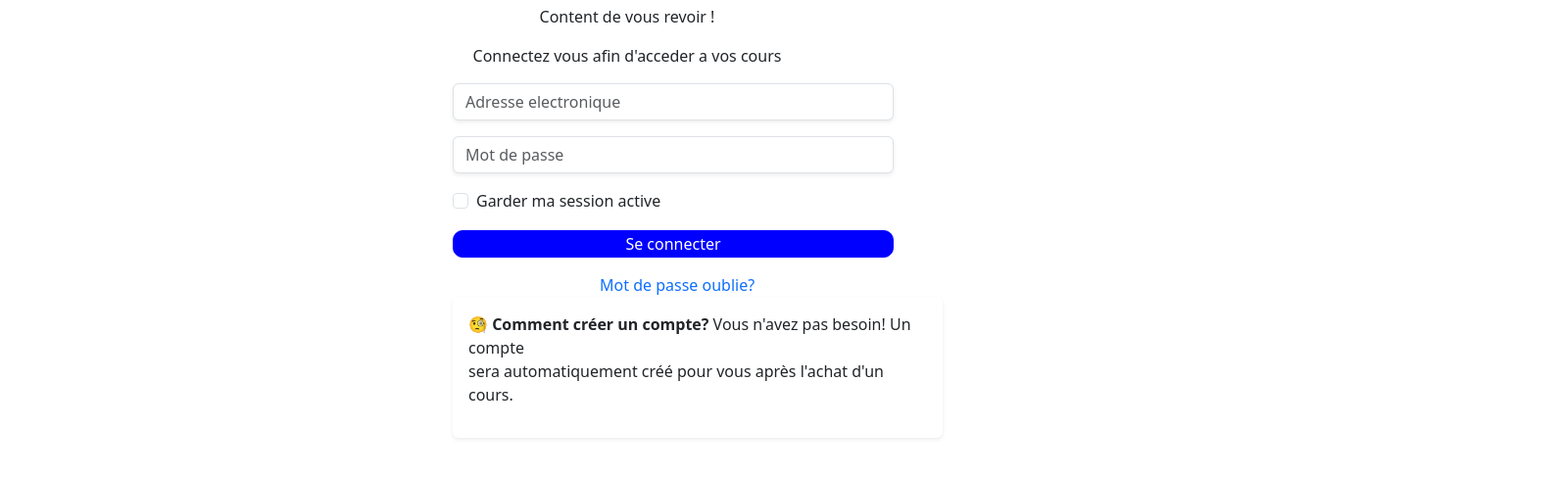
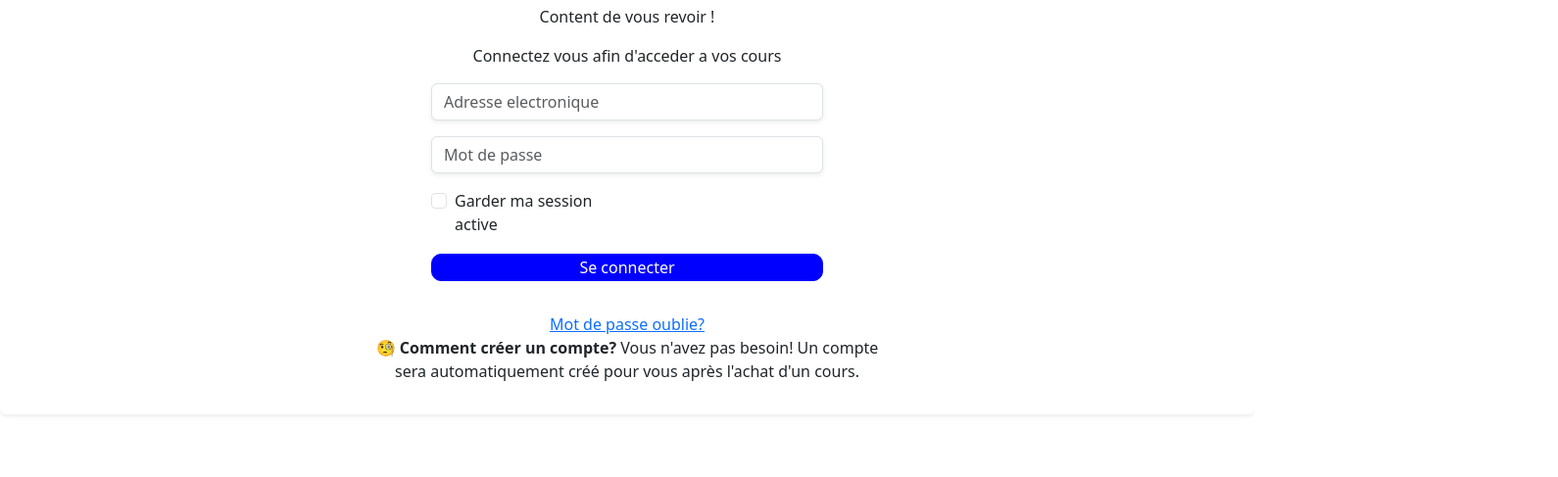
Before and after one commit to Habib-224/groupe3_project, a plain HTML site: page connexion/connexion.html in a window 1280 px wide. Shown: the part 97-584 px from the top of the page at 98% size, 1590 px wide, since content can reach past the window. Drawn offline with nearby package versions, Linux system fonts and the light colour scheme.

Commit message:
version2.0.0

```diff
--- a/connexion/connexion.css
+++ b/connexion/connexion.css
@@ -8,32 +8,37 @@
 .image{
     text-align: center;
 }
+
 input[type="email"],input[type="password"]{
-    width: 450px;
+    width: 400px;
 }
 
 .col-md-12{
     width: 450px;
+}
 
+.container1{
+    margin: 0 auto;
+    width: 400px;
 }
+
 button{
     background-color: blue;
     color: white;
     border: 1px solid blue;
     border-radius: 10px;
+    width: 400px;
 }
-.container{
-    margin-left: 450px;
-    }
+
+
 .text1{
-    margin-right: 200px;
-    width: 500px;
+    text-align: center;
 }
-a{
+
+.motpass a{
     text-decoration: none;
-    margin-left: 150px;
+    text-align: center;
 }
 .forme{
  margin-top: 30px;
-
 }
--- a/connexion/connexion.html
+++ b/connexion/connexion.html
@@ -8,13 +8,7 @@
     <title>Connexion</title>
 </head>
 <body>
-
-
-
-
     <form class="needs-validation" novalidate>
-
-	<!-- class="row g-3 mb-3" -->
         <div class="forme">
             <div class="image col-12">
                     <h1><img src="logo-red.png" class="logo-red">Parlons Code</h1>
@@ -23,29 +17,26 @@
                     <p class="pt ">Content de vous revoir !</p>
                     <p class="">Connectez vous afin d'acceder a vos cours</p>
             </div>
-    <div class="container ">
-        <div class="col-md-12 ">
+        </div>
+        <div class="container1 ">
+            <div class="col">
+                <div class="col-md-6 ">
 
                     <input type="email" class="form-control  mb-3 shadow-sm   bg-body rounded" id="validationServer03"
                         required placeholder="Adresse electronique">
                     <div class="invalid-feedback">
                             Vos identifiants de connexion sont incorrecte.
                     </div>
-	        <!-- <div class="valid-feedback">Ok !</div> -->
+                </div>
 
-
-
-        <div class="col-md-12">
+                <div class="col-md-6">
                     <input type="password" class="form-control mb-3  shadow-sm   bg-body rounded" id="validationServer02"  required placeholder="Mot de passe">
-
-
                     <div class="invalid-feedback">
                         Entrer un mot de passe valide!
                     </div>
-            <!-- <div class="valid-feedback">Ok !</div> -->
                 </div>
 
-        <div class="col-12">
+                <div class="col-md-6">
                     <div class="form-check">
                         <input class="form-check-input  mb-3" type="checkbox"  id="invalidCheck3">
 
@@ -55,23 +46,26 @@
                     </div>
                 </div>
             </div>
-        <div class="col-md-12">
-            <button class=" mb-3 col-md-12 " type="submit" id="boutton">Se  connecter</button>
+            <div>
+                <button class=" mb-3  " type="submit" id="boutton">Se connecter</button>
             </div>
+        </div>
+
+
     </form>
-    <div class="motpass w-100"><a href="">Mot de passe oublie?</a></div>
-    <!-- <hr > -->
+
+
     <div class="text1 shadow-sm p-3 mb-5 bg-body rounded">
+        <a href="">Mot de passe oublie?</a>
         <p>🧐<strong> Comment créer un compte?</strong> Vous n'avez pas besoin! Un compte <br>
              sera automatiquement créé pour
             vous après l'achat d'un cours.
         </p>
     </div>
-    </div>
 
 
 
-	<script>
+	<!-- <script>
            /*La fonction principale de ce script est d'empêcher l'envoi du formulaire si un champ a été mal rempli
             *et d'appliquer les styles de validation aux différents éléments de formulaire*/
            (function() {
@@ -89,6 +83,6 @@
                });
              }, false);
            })();
-         </script>
+         </script> -->
 </body>
 </html>
```
Lines whose indentation alone changed are shown as unchanged.
